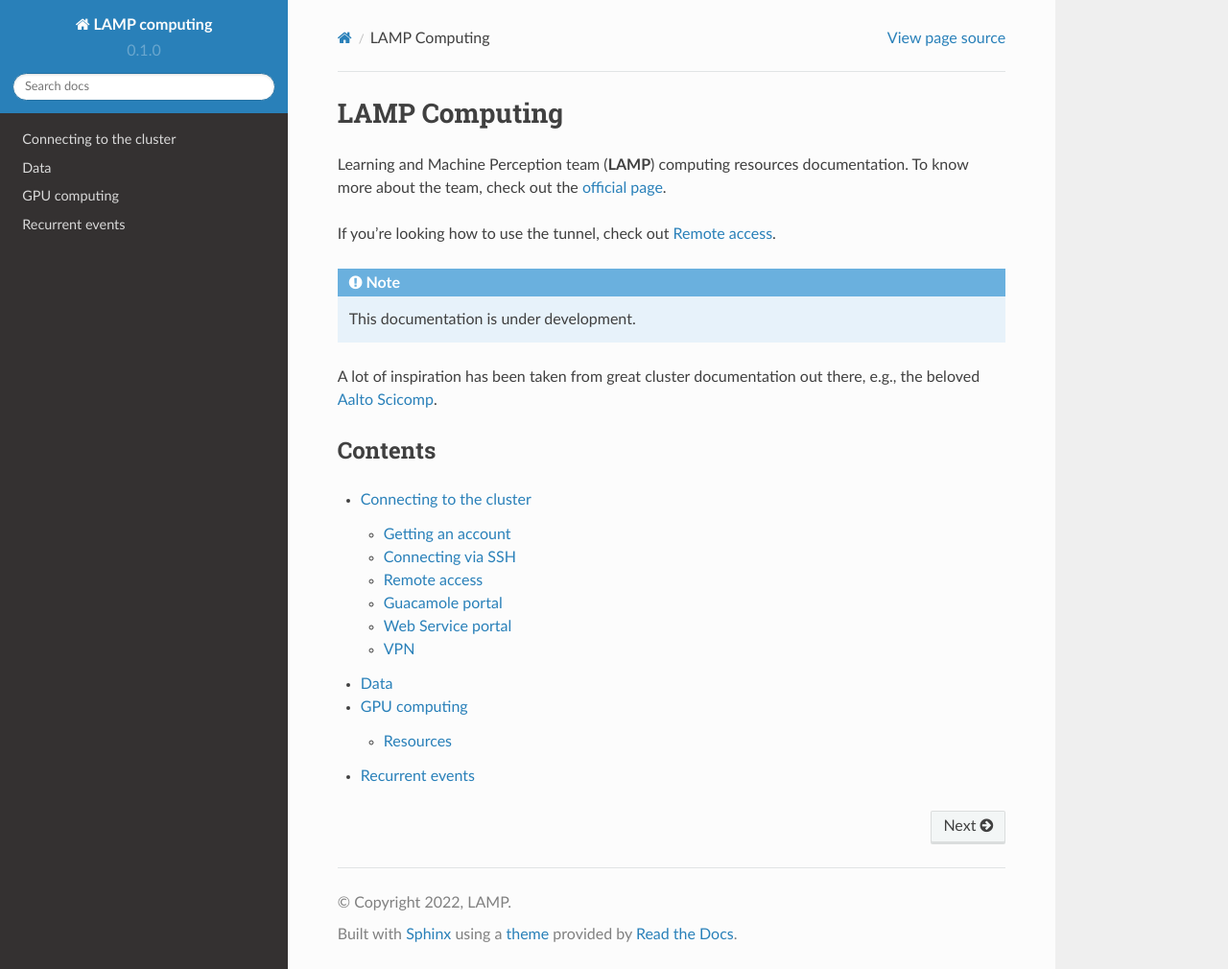
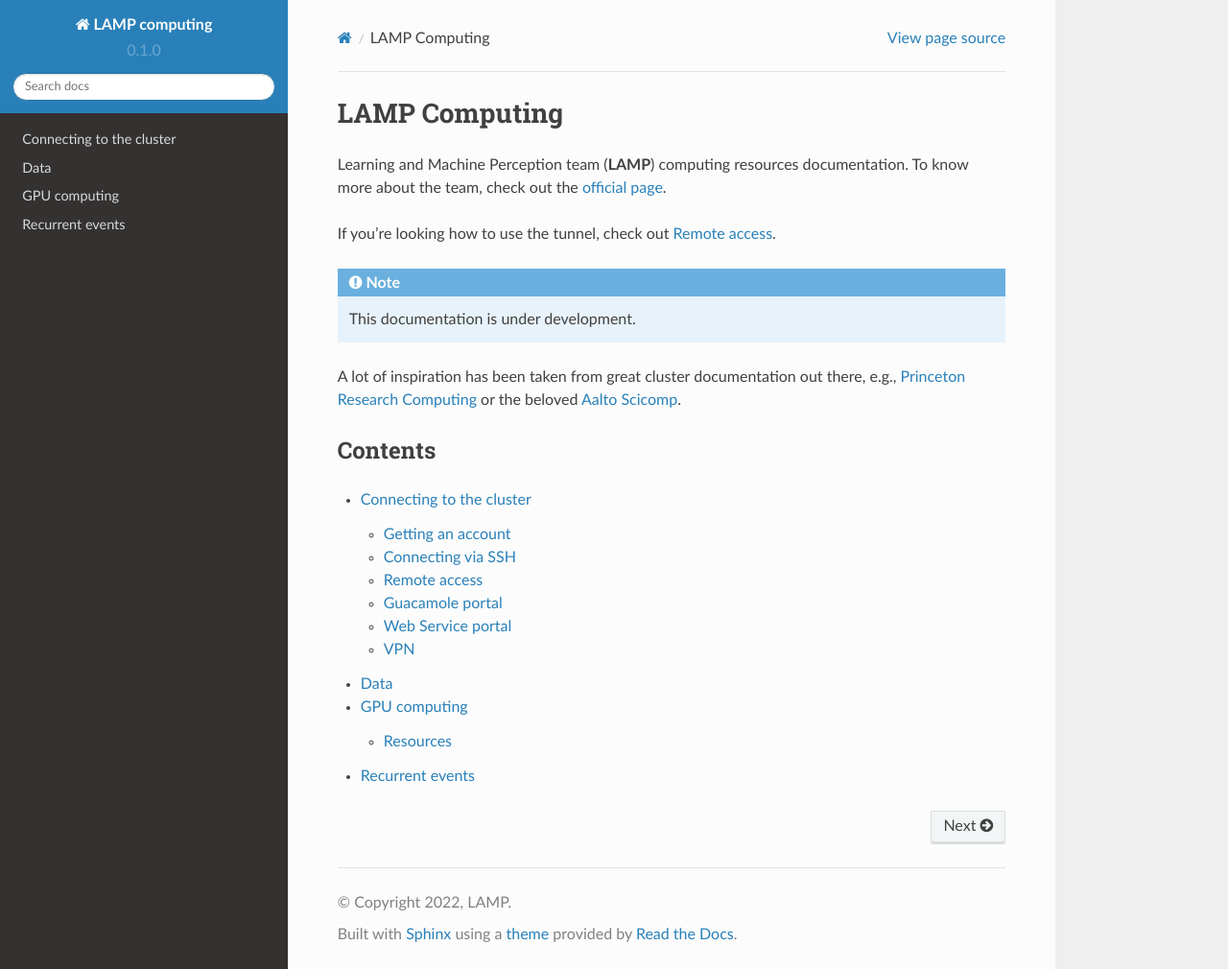
Before and after one commit to hecoding/lamp-comp-docs, a Sphinx documentation site: the page built from docs/source/index.rst, in a window 1280 px wide and 1010 px high. Shown: the whole window at 96% size. Built offline with Sphinx 7.4.7 and the Read the Docs theme 2.0.0, drawn with Linux system fonts in a browser that asks for light colours.

Commit message:
Add forgotten example

```diff
--- a/docs/source/index.rst
+++ b/docs/source/index.rst
@@ -9,7 +9,11 @@
 
    This documentation is under development.
 
-A lot of inspiration has been taken from great cluster documentation out there, e.g., the beloved `Aalto Scicomp <https://scicomp.aalto.fi/triton>`_.
+A lot of inspiration has been taken from great cluster documentation out
+there, e.g., `Princeton Research
+Computing
+<https://researchcomputing.princeton.edu/systems/systems-overview>`_ or
+the beloved `Aalto Scicomp <https://scicomp.aalto.fi/triton>`_.
 
 Contents
 --------
```
